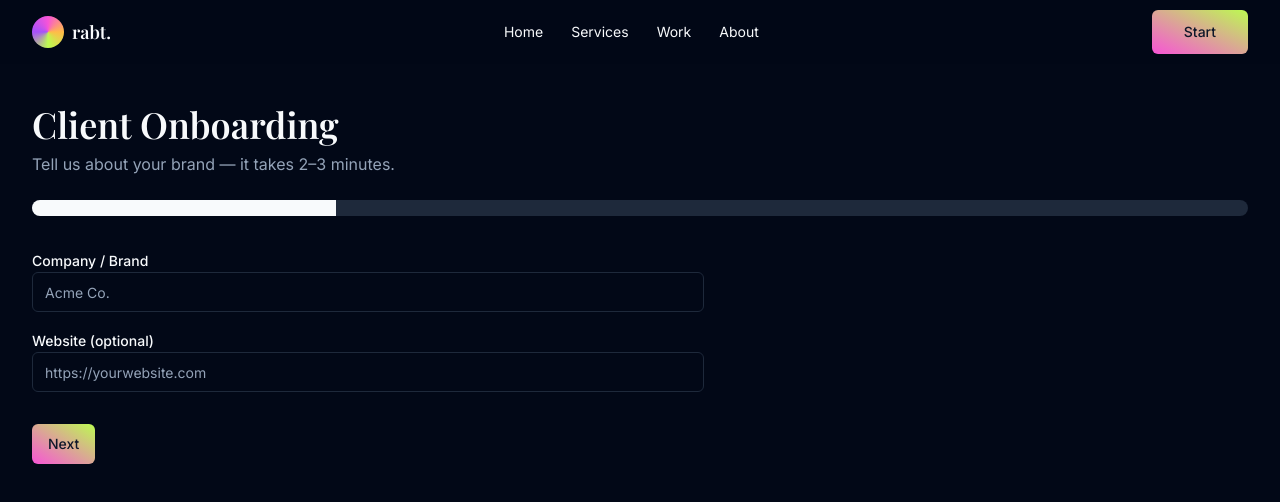
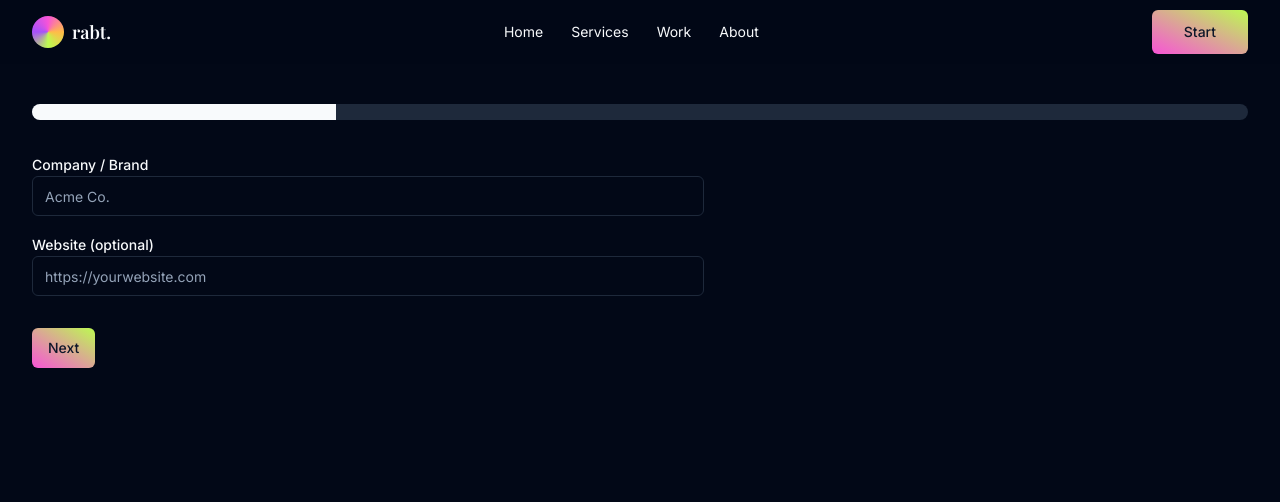
Before and after one commit to Querencia9945/RABT.MARKETINGFORM, a React (Vite) app: page /onboarding in a window 1280 px wide. Shown: the top 502 px of the page. Built offline with nearby package versions, Linux system fonts and the light colour scheme.

Commit message:
Remove hero section
Remove the hero section and set the client onboarding page as the default landing page.

```diff
--- a/src/pages/Onboarding.tsx
+++ b/src/pages/Onboarding.tsx
@@ -139,8 +139,6 @@ const Onboarding = () => {
       <SEO title="Client Onboarding — RABT Marketing" description="Seamless multi-step onboarding for new clients at RABT Marketing." />
       <Navbar />
       <main className="container mx-auto py-10">
-        <h1 className="font-display text-3xl md:text-4xl mb-2">Client Onboarding</h1>
-        <p className="text-muted-foreground mb-6">Tell us about your brand — it takes 2–3 minutes.</p>
         <Progress value={pct} className="mb-8" />
 
         <form onSubmit={form.handleSubmit(onSubmit)} className="max-w-2xl space-y-6">
```
